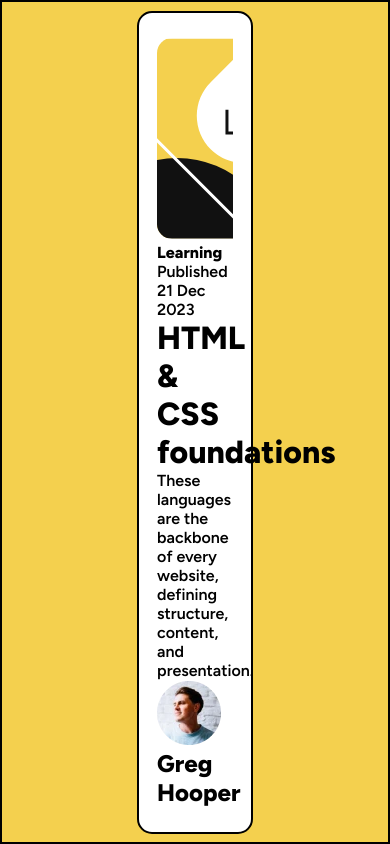
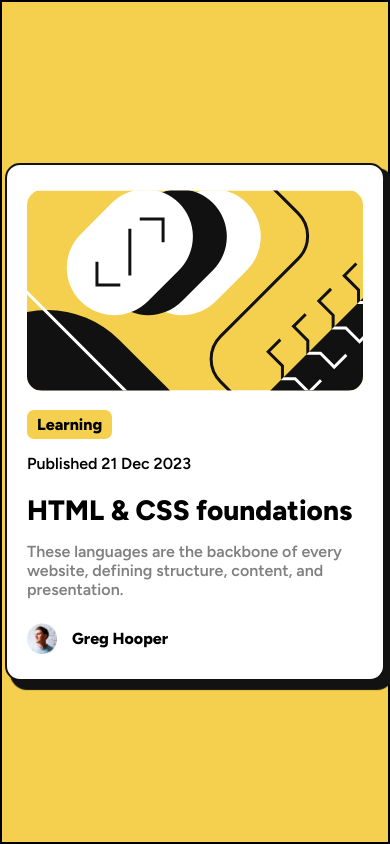
Before and after one commit to taradevio/blog-preview-card-main, a plain HTML site: page index.html in a window 390 px wide. Drawn offline with Linux system fonts and the light colour scheme.

Commit message:
style the content and make responsive

```diff
--- a/styles.css
+++ b/styles.css
@@ -7,6 +7,7 @@
 
 #container {
     display: flex;
+    max-width: 1440px;
     justify-content: center;
     align-items: center;
     border: 2px solid;
@@ -16,18 +17,64 @@
 
 #content {
     background-color: hsl(0, 0%, 100%);
-    border: 2px solid;
-    max-width: 30%;
-    padding: 25px 18px;
-    text-align: left;
+    border: 2px solid hsl(0, 0%, 7%);
+    box-shadow: 7px 7px 1px 2px hsl(0, 0%, 7%);
+    max-width: 100%;
+    width: 380px;
+    padding: 25px 20px;
     border-radius: 15px;
 }
 
 .image {
-    overflow: auto;
-    text-align: center;
+    overflow: hidden;
+    text-align: left;
 }
 
 .image > img {
     border-radius: 15px;
 }
+
+.category {
+    margin-top: 15px;
+    background-color: hsl(47, 88%, 63%);
+    width: fit-content;
+    padding: 5px 10px;
+    border-radius: 7px;
+}
+
+.text {
+    gap: 15px;
+    display: flex;
+    flex-direction: column;
+}
+
+.description {
+    color: hsl(0, 0%, 50%);
+    margin-bottom: 1.5em;
+}
+
+h1 {
+    font-size: 28px;
+    margin-top: 5px;
+}
+
+.user {
+    display: flex;
+    align-items: center;
+    gap: 15px;
+}
+
+.user > img {
+    width: 30px;
+}
+
+h2 {
+    font-size: 16px;
+}
+
+@media only screen and (min-width: 375px) {
+    #content {
+        max-width: 100%;
+        width: 380px;
+    }
+}
```
